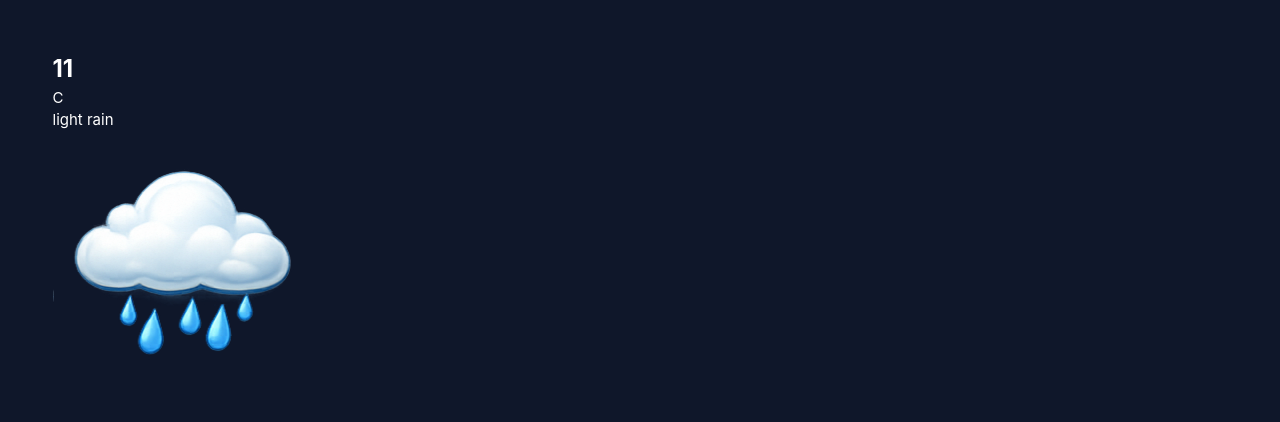
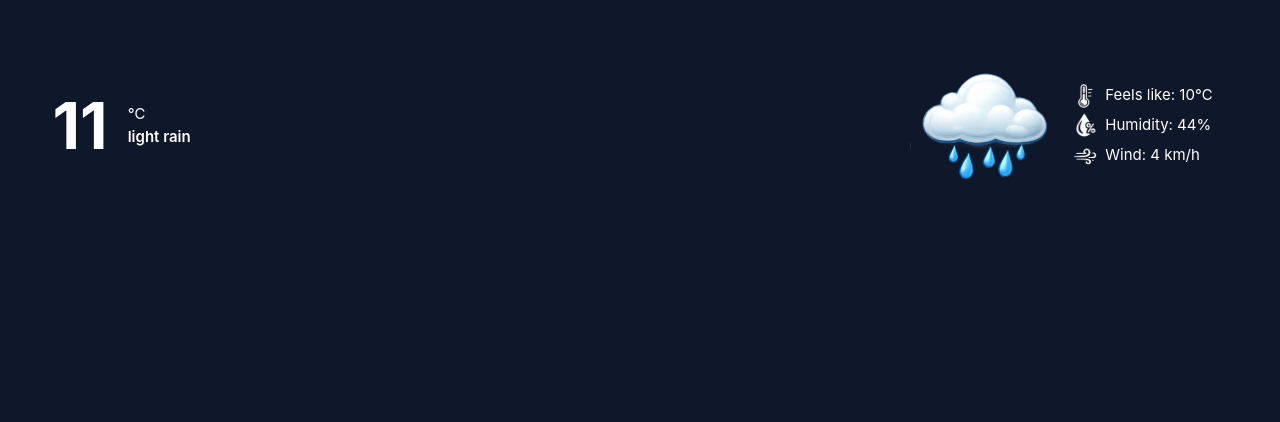
Before and after one commit to SajjadR17/weather-app, a React (Vite) app: page / in a window 1280 px wide. Shown: the part 202-624 px from the top of the page. Built offline with nearby package versions, Linux system fonts and the light colour scheme.

Commit message:
Today weather main sec styles

```diff
--- a/src/components/WeatherList.css
+++ b/src/components/WeatherList.css
@@ -36,3 +36,46 @@ input:focus {
   height: 40px;
   border-radius: 0 10px 10px 0;
 }
+
+.weather-now {
+  display: flex;
+  justify-content: space-between;
+}
+
+.weather-now-left {
+  display: flex;
+  gap: 20px;
+  align-items: center;
+}
+
+.temp {
+  font-size: 4rem;
+}
+
+.weather-status {
+  font-weight: 600;
+}
+
+.weather-now-right {
+  display: flex;
+  gap: 10px;
+  align-items: center;
+}
+
+.weather-img {
+  width: 150px;
+}
+
+.humidity-icon,
+.wind-icon,
+.feels-like-temp-icon {
+  width: 30px;
+}
+
+.feels-like-temp,
+.humidity,
+.wind {
+  display: flex;
+  align-items: center;
+  gap: 5px;
+}
--- a/src/components/WeatherList.jsx
+++ b/src/components/WeatherList.jsx
@@ -104,7 +104,7 @@ function WeatherList() {
         <div className="weather-now-left">
           <h1 className="temp">{today.main.temp.toFixed(0)}</h1>
           <div>
-            <p className="c-sign">C</p>
+            <p className="c-sign">℃</p>
             <div className="weather-status">
               {today.weather.map((item) => item.description)}
             </div>
@@ -119,7 +119,7 @@ function WeatherList() {
                 alt=""
                 className="feels-like-temp-icon"
               />
-              <p>Feels like: {today.main.feels_like.toFixed(0)}C</p>
+              <p>Feels like: {today.main.feels_like.toFixed(0)}℃</p>
             </div>
             <div className="humidity">
               <img src={humidityIcon} alt="" className="humidity-icon" />
@@ -131,8 +131,8 @@ function WeatherList() {
             </div>
           </div>
         </div>
-        <div className="weather-five-days-list"></div>
       </div>
+      <div className="weather-five-days-list"></div>
     </div>
   );
 }
```
